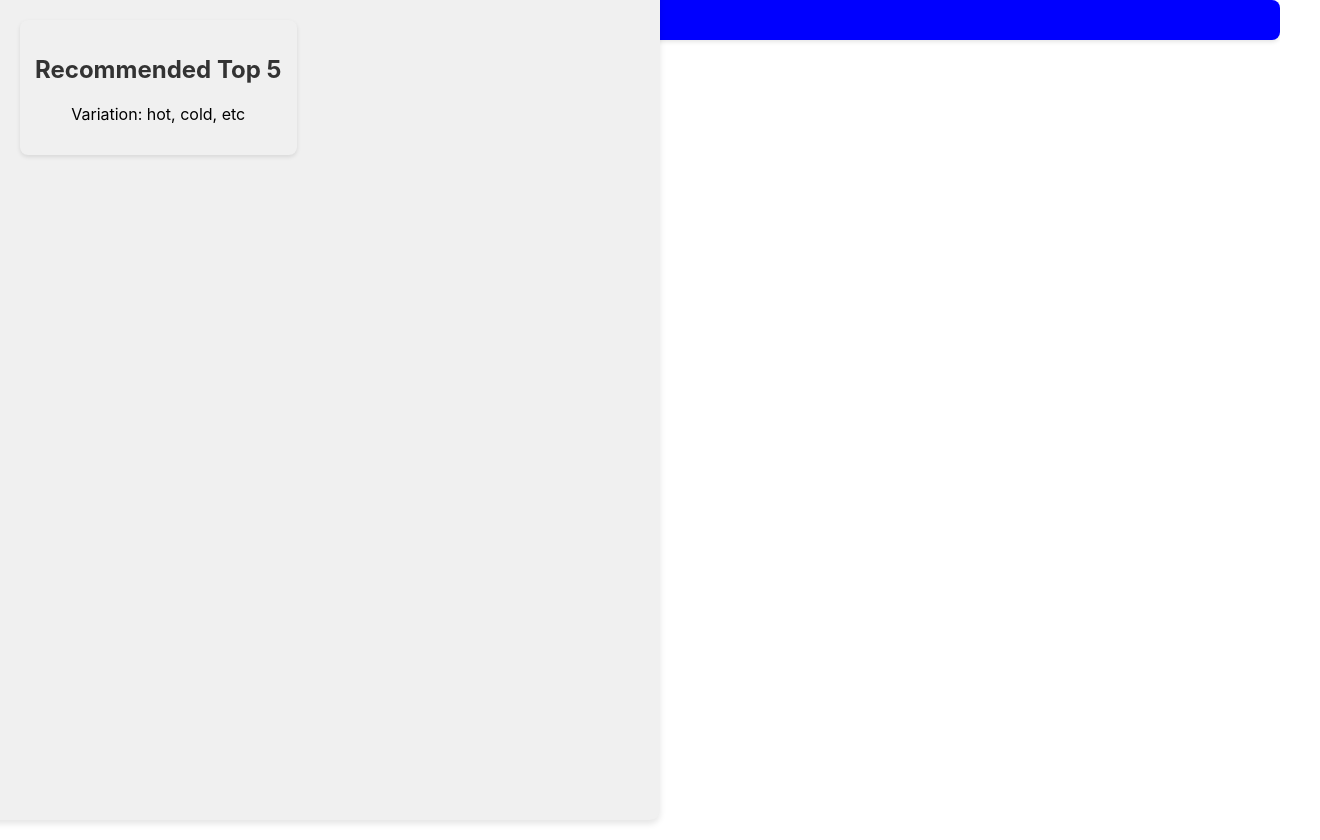
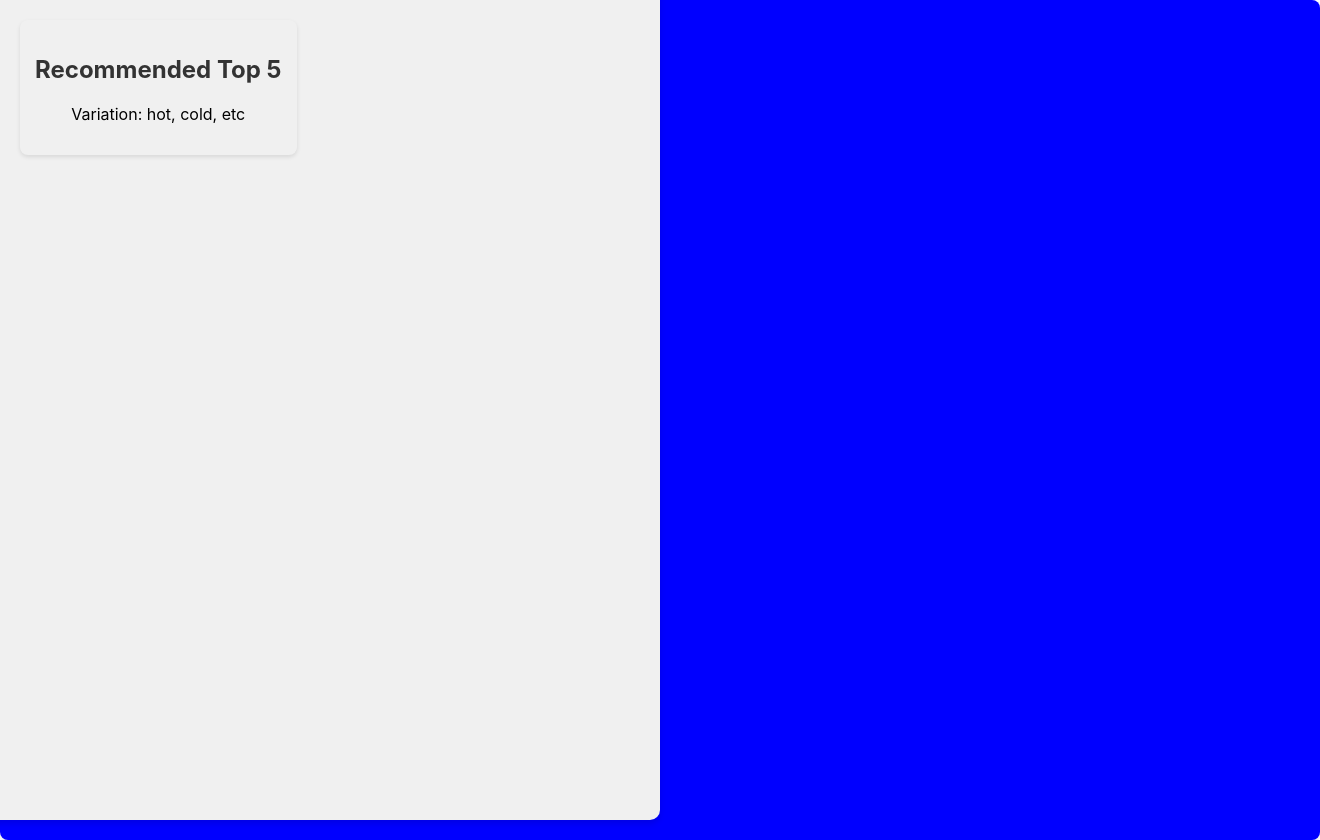
Before and after one commit to SleepOnFirewood/reactthings, a React (Create React App) app in the folder BubbleTeaMenu/main/myapp/: page / in a window 1280 px wide. Shown: the whole page, 1320 px wide, since content can reach past the window. Before the commit the page ends 800 px from the top, so only its background shows below. Built offline with nearby package versions, Linux system fonts and the light colour scheme.

Commit message:
make bg 100%

```diff
--- a/BubbleTeaMenu/main/myapp/src/component/Border/borderFrame.css
+++ b/BubbleTeaMenu/main/myapp/src/component/Border/borderFrame.css
@@ -1,7 +1,11 @@
 .border-container {
-    display: flex;
+    display: fixed;
     justify-content: center;
     align-items: center;
+    width: 100vw; /* Full viewport width */
+    height: 100vh; /* Full viewport height */
+    top: 0;
+    left: 0;
     padding: 20px;
     background-color: blue; /* Specific border color */
     border-radius: 8px;
```
